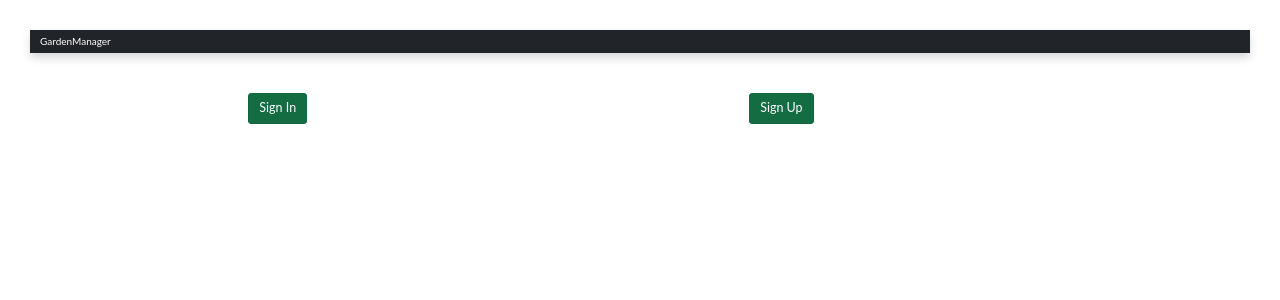
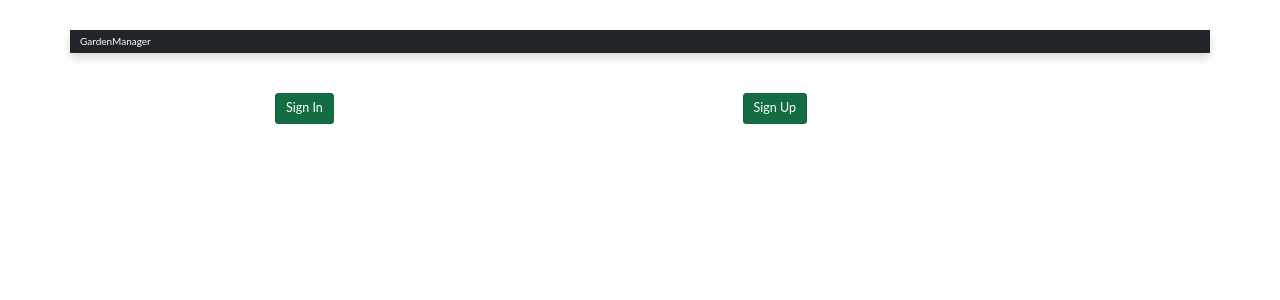
Before and after one commit to CCecilia/gardenManager, a React (Create React App) app: page / in a window 1280 px wide. Shown: the top 300 px of the page. Built offline with nearby package versions, Linux system fonts and the light colour scheme.

Commit message:
updated header, app

```diff
--- a/package.json
+++ b/package.json
@@ -71,6 +71,7 @@
   "devDependencies": {
     "@types/axios": "^0.14.0",
     "@types/chart.js": "^2.9.37",
+    "@types/react-bootstrap": "^0.32.30",
     "@types/react-router-dom": "^5.3.3",
     "@typescript-eslint/eslint-plugin": "^5.27.1",
     "@typescript-eslint/parser": "^5.27.1",
--- a/src/App.tsx
+++ b/src/App.tsx
@@ -2,6 +2,7 @@ import 'bootstrap/dist/css/bootstrap.min.css';
 import './App.scss';
 
 import { Route, Routes } from 'react-router-dom';
+import ThemeProvider from 'react-bootstrap/ThemeProvider';
 
 import CreatePlant from './screens/createPlant';
 import Dashboard from './screens/dashBoard';
@@ -20,11 +21,16 @@ import { RoutePaths } from './types/RoutePaths.enum';
 import CropDetails from './screens/cropDetails';
 import NutrientBatches from './screens/nutrientBatches';
 import NutrientBatchDetails from './screens/nutrientBatchDetails';
+import Container from 'react-bootstrap/Container';
+import Row from 'react-bootstrap/Row';
 
 const App: React.FC = () => {
   return (
-    <div className="container-fluid">
-      <div className="row">
+    <ThemeProvider
+      breakpoints={['xxxl', 'xxl', 'xl', 'lg', 'md', 'sm', 'xs', 'xxs']}
+    >
+      <Container>
+        <Row>
           <ProvideAuth>
             <Header></Header>
             <SideBar></SideBar>
@@ -46,8 +52,9 @@ const App: React.FC = () => {
               </Routes>
             </main>
           </ProvideAuth>
-      </div>
-    </div>
+        </Row>
+      </Container>
+    </ThemeProvider>
   );
 };
 
--- a/src/components/header/Header.tsx
+++ b/src/components/header/Header.tsx
@@ -1,6 +1,7 @@
 import { Link } from 'react-router-dom';
 import React from 'react';
 import { useAuth } from '../../hooks/useAuth';
+import { RoutePaths } from '../../types/RoutePaths.enum';
 
 type Props = {};
 
@@ -15,7 +16,7 @@ const Header: React.FC<Props> = () => {
   return (
     <header className="navbar navbar-dark sticky-top bg-dark flex-md-nowrap p-0 shadow">
       <Link
-        to={authorizedLinks ? '/dashboard' : '/home'}
+        to={authorizedLinks ? RoutePaths.DASHBOARD_ROUTE : RoutePaths.HOME_ROUTE}
         className="navbar-brand col-md-3 col-lg-2 me-0 px-3 fs-6"
         aria-current="page"
       >
```
Lines whose indentation alone changed are shown as unchanged.
